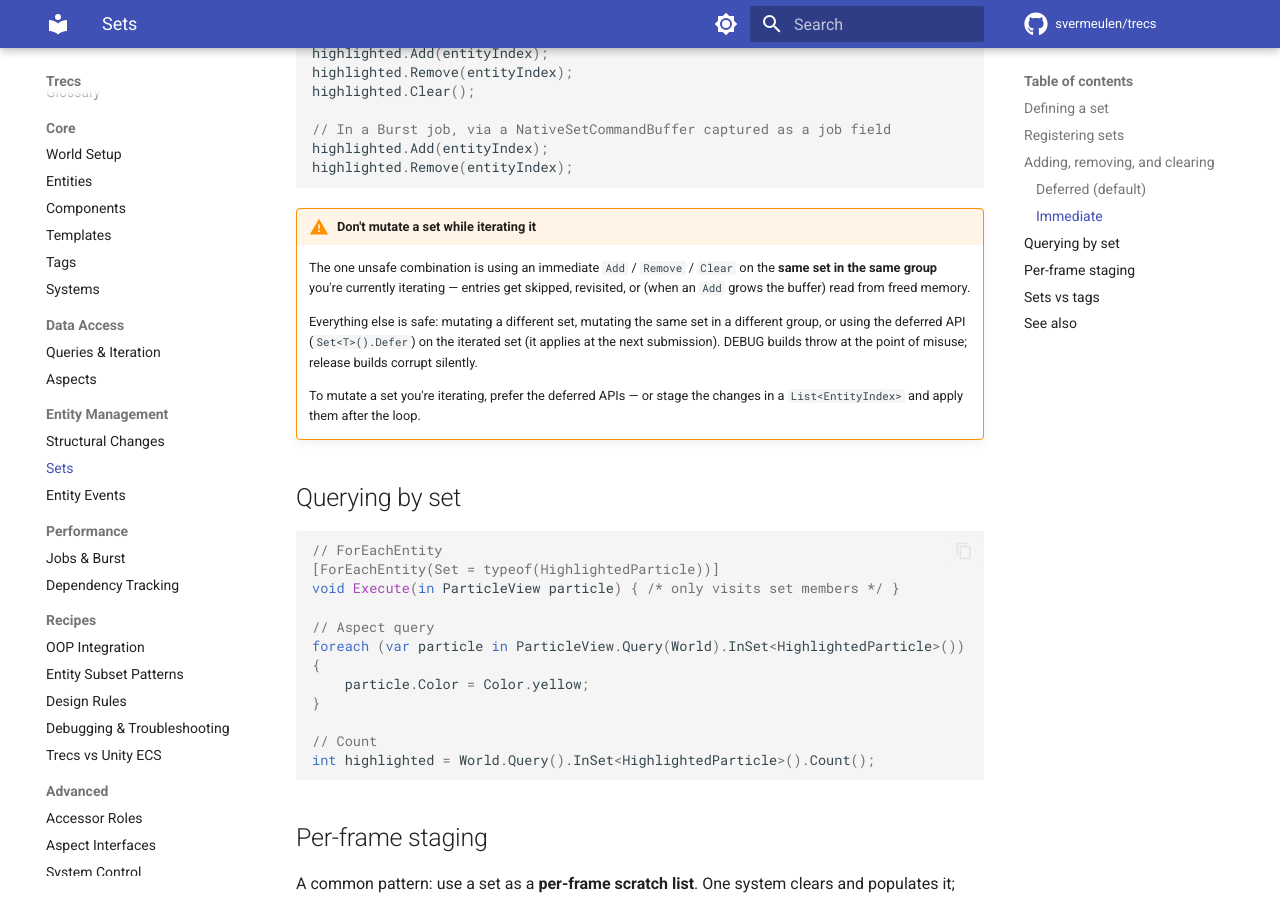
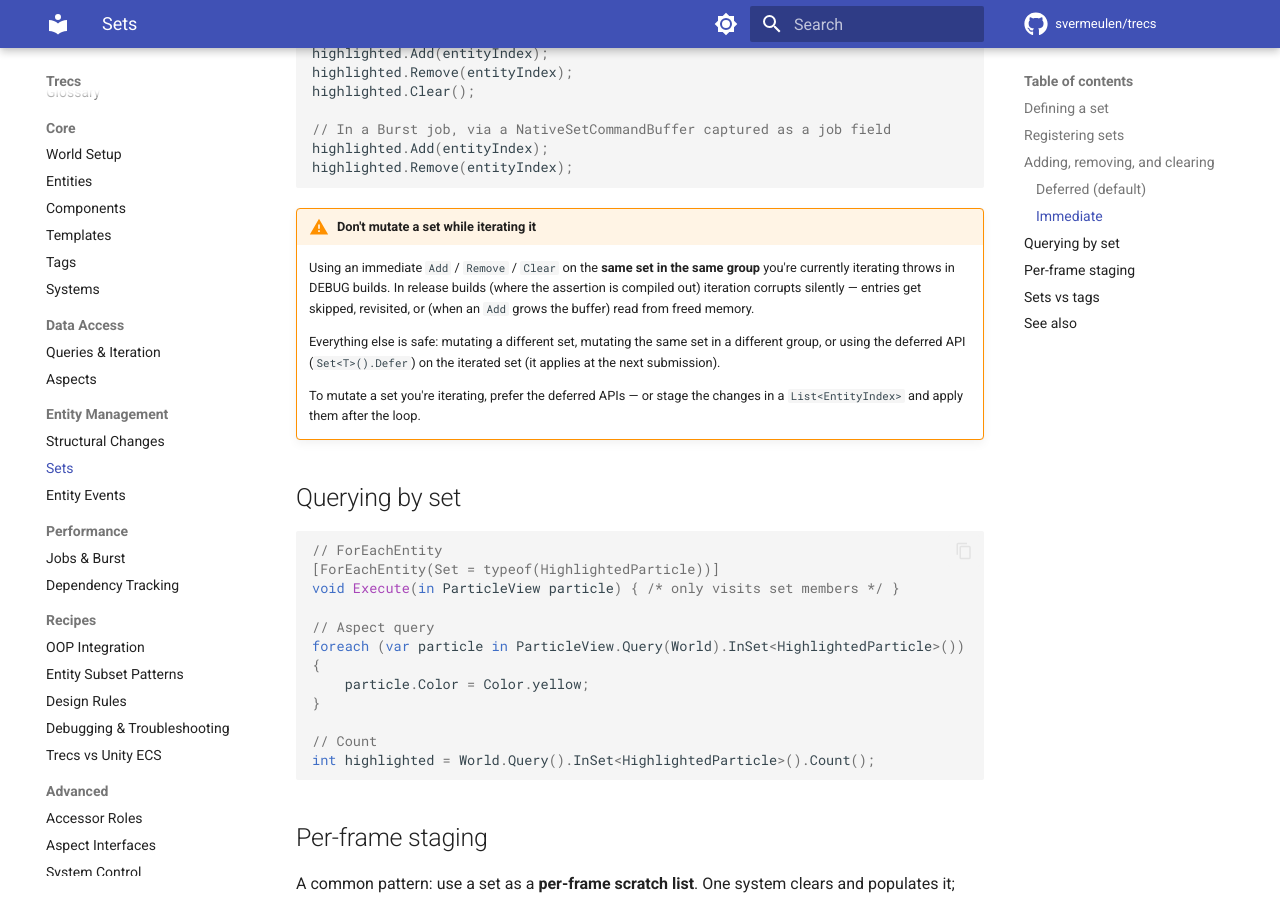
Before and after one commit to svermeulen/trecs, an MkDocs documentation site: the page built from docs/entity-management/sets.md, in a window 1280 px wide and 900 px high, scrolled down 1470 px. Built offline with MkDocs 1.6.1 and Material for MkDocs 9.7.7, drawn with Linux system fonts in a browser that asks for light colours; comment, search, counter and statistics services are not loaded.

Commit message:
Docs: clarify which build sees iteration corruption in sets.md
The warning listed corruption symptoms ('entries get skipped,
revisited, read from freed memory') as if they always happen,
then mentioned the DEBUG-throws / release-silently-corrupts
distinction at the end. Reordered: lead with the DEBUG throw,
then qualify the release-build consequences as what happens when
the assertion is compiled out.

Co-Authored-By: Claude <noreply@anthropic.com>

````diff
--- a/docs/entity-management/sets.md
+++ b/docs/entity-management/sets.md
@@ -62,9 +62,9 @@ highlighted.Remove(entityIndex);
 ```
 
 !!! warning "Don't mutate a set while iterating it"
-    The one unsafe combination is using an immediate `Add` / `Remove` / `Clear` on the **same set in the same group** you're currently iterating — entries get skipped, revisited, or (when an `Add` grows the buffer) read from freed memory.
+    Using an immediate `Add` / `Remove` / `Clear` on the **same set in the same group** you're currently iterating throws in DEBUG builds. In release builds (where the assertion is compiled out) iteration corrupts silently — entries get skipped, revisited, or (when an `Add` grows the buffer) read from freed memory.
 
-    Everything else is safe: mutating a different set, mutating the same set in a different group, or using the deferred API (`Set<T>().Defer`) on the iterated set (it applies at the next submission). DEBUG builds throw at the point of misuse; release builds corrupt silently.
+    Everything else is safe: mutating a different set, mutating the same set in a different group, or using the deferred API (`Set<T>().Defer`) on the iterated set (it applies at the next submission).
 
     To mutate a set you're iterating, prefer the deferred APIs — or stage the changes in a `List<EntityIndex>` and apply them after the loop.
 
````
